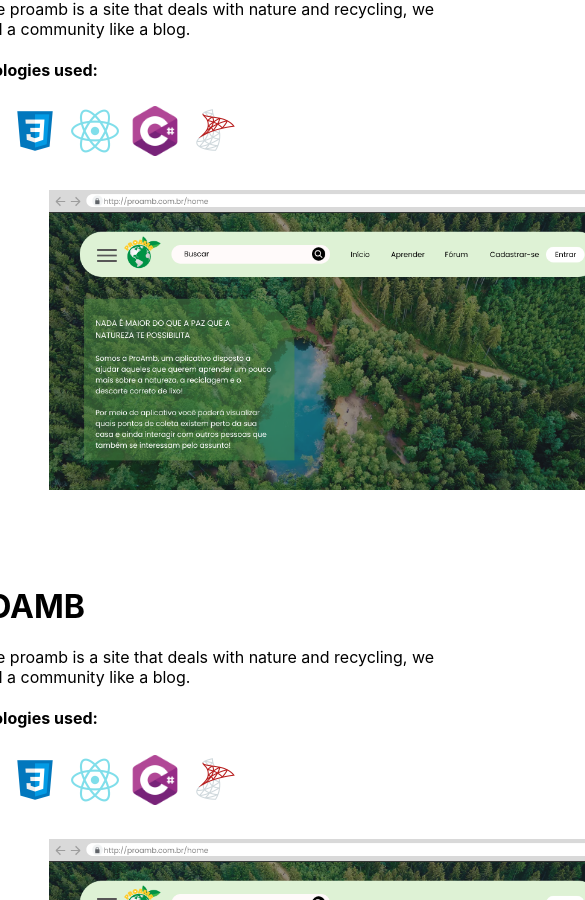
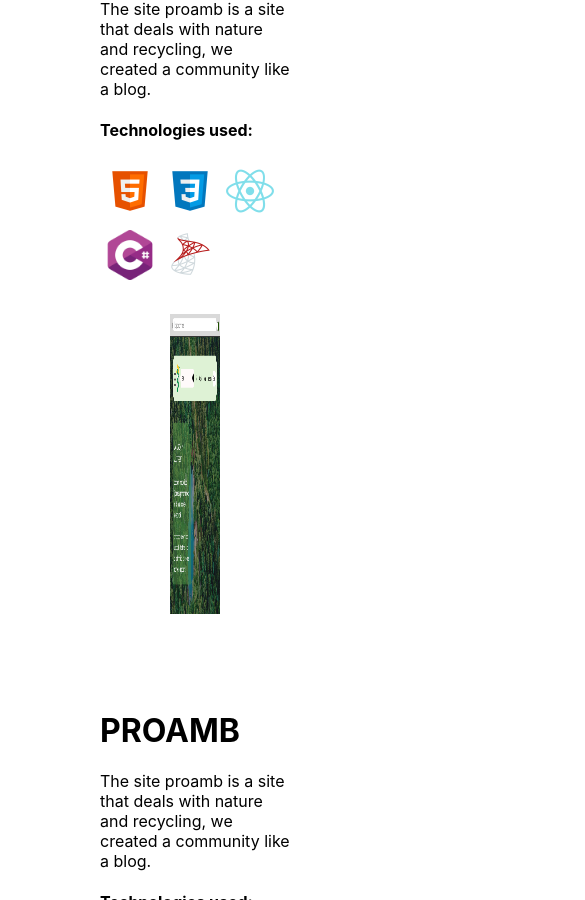
Before and after one commit to Cassiannoow/Portfolio, a React (Create React App) app: page / in a window 390 px wide. Shown: the part 2664-3564 px from the top of the page, 585 px wide, since content can reach past the window. Built offline with nearby package versions, Linux system fonts and the light colour scheme.

Commit message:
projects images responsives

```diff
--- a/src/Projects/Projects.css
+++ b/src/Projects/Projects.css
@@ -51,6 +51,8 @@
 }
 
 .project-picture{
+    width: 50px;
+    height: 100%;
     transition: .5s cubic-bezier(.5,.03,.41,1);
     z-index: 1;
 }
@@ -86,8 +88,12 @@
     color: black;
 }
 
-@media only screen and (max-width: 480px) {
-    .picturebox{
-        width: 50%;
+@media (min-width: 480px) {
+    .project-picture{
+        width: 100%;
+    }
+
+    .tecnologiesUsed{
+        width: 40px;
     }
 }
```
